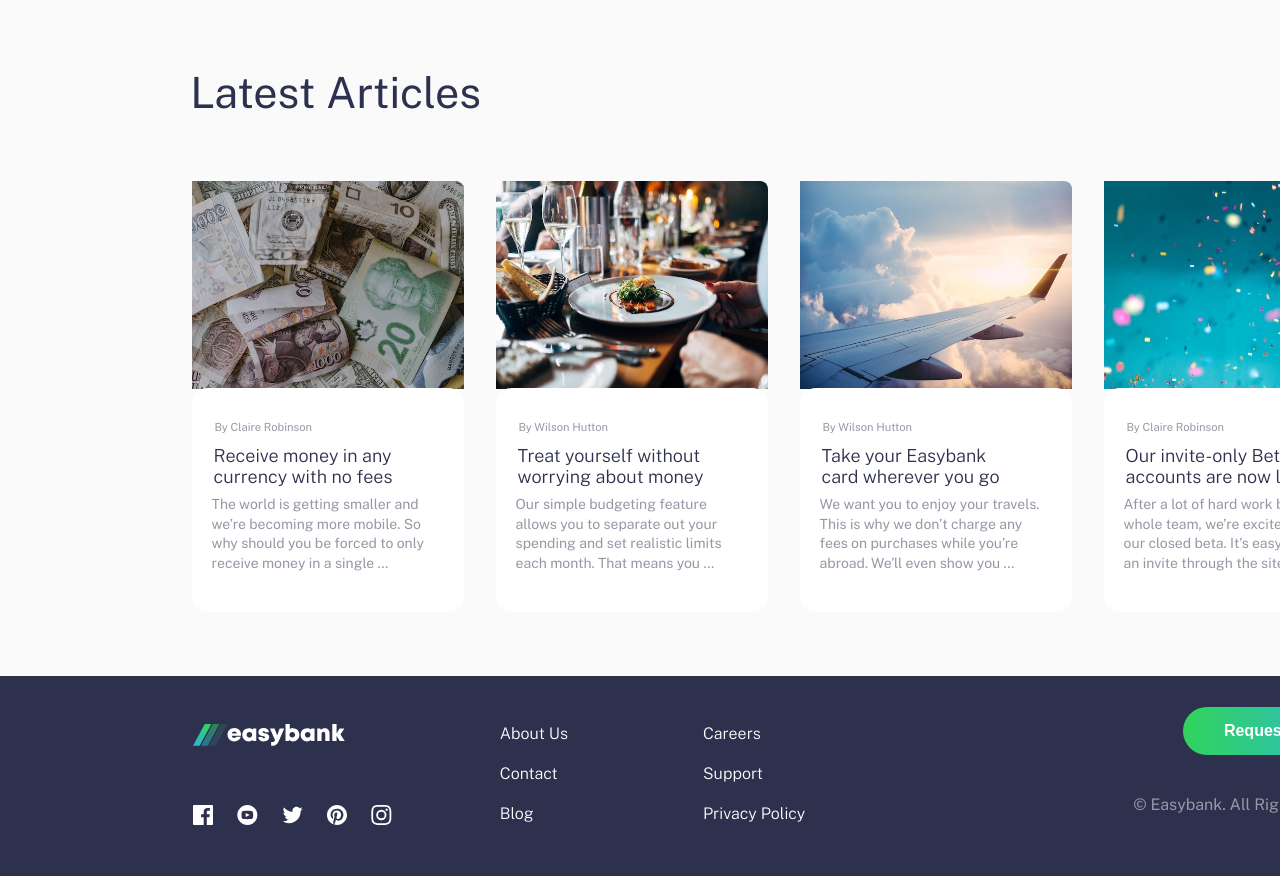
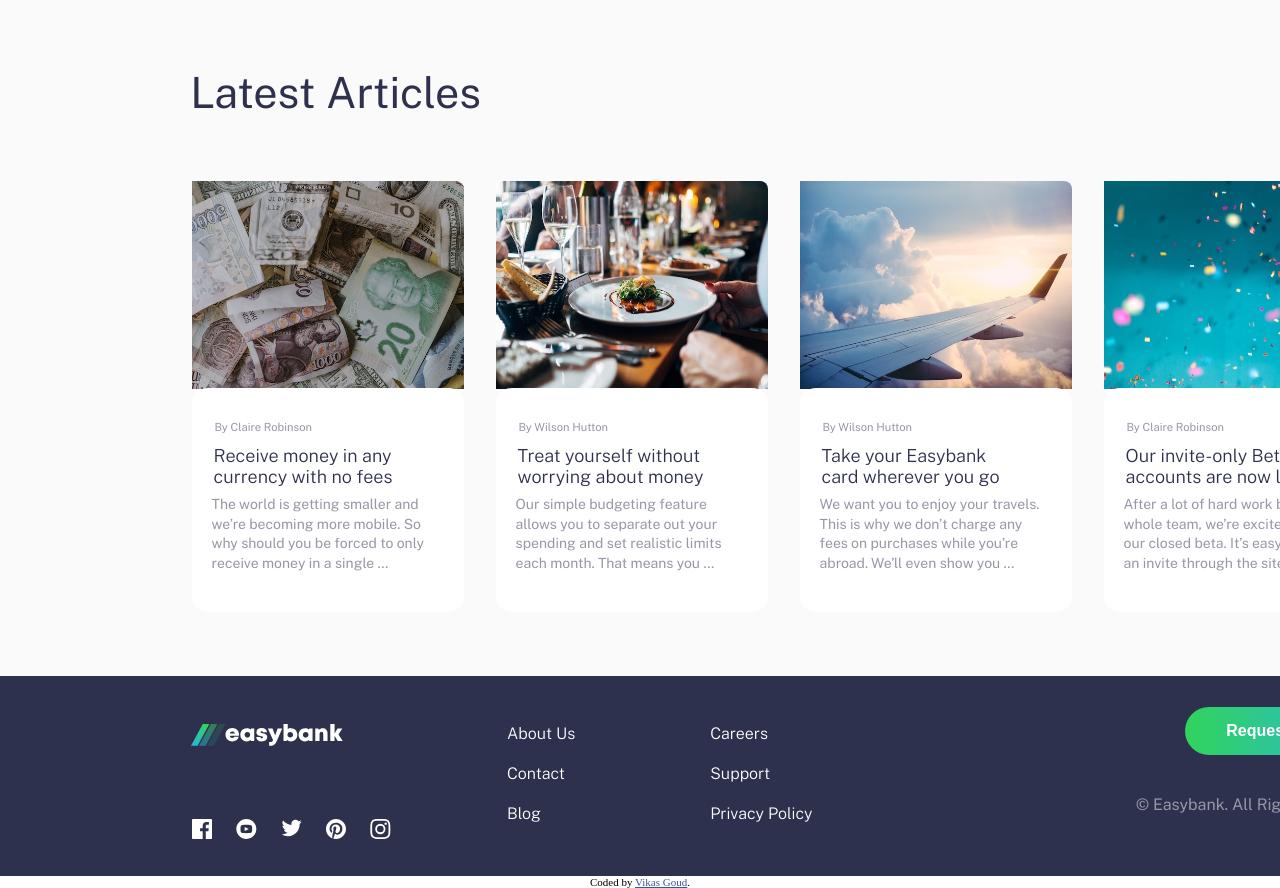
Before and after one commit to 786vikasgoud/responsive_webpage1, a plain HTML site: page index.html in a window 1280 px wide. Shown: the part 1500-2388 px from the top of the page. Drawn offline with nearby package versions, Linux system fonts and the light colour scheme.

Commit message:
initial_commit

```diff
--- a/index.css
+++ b/index.css
@@ -3,6 +3,15 @@
   padding: 0;
   box-sizing: border-box;
 }
+.attribution {
+  font-size: 11px;
+  text-align: center;
+}
+
+.attribution a {
+  color: hsl(228, 45%, 44%);
+}
+
 :root {
   --dark-blue: hsl(233, 26%, 24%);
   --Lime-Green: hsl(136, 65%, 51%);
@@ -260,7 +269,7 @@ h3 {
   object-fit: contain;
   width: 17em;
   align-self: center;
-  margin-left: -1.2em;
+  margin-left: 1.7em;
 }
 .downlogo {
   width: 9.5em;
@@ -277,6 +286,7 @@ h3 {
   padding-bottom: 1.3em;
   font-family: var(--Familys);
   font-size: 1em;
+  margin-left: 1.2em;
 }
 .button2 {
   width: 12rem;
@@ -317,6 +327,13 @@ h3 {
   text-decoration: none;
   padding: 0.5em;
 }
+.close {
+  display: none;
+  width: 1.3em;
+  margin-top: -0.3em;
+  margin-left: -3.5em;
+}
+
 .dropdown_content a:hover {
   background-color: black;
   color: white;
@@ -324,6 +341,15 @@ h3 {
 .home:hover .dropdown_content {
   display: block;
   background-color: white;
+  left: 19.5em;
+}
+.home:hover {
+  .close {
+    display: block;
+  }
+  .manu {
+    display: none;
+  }
 }
 
 @media (min-width: 1024px) {
@@ -557,10 +583,11 @@ h3 {
   }
   .socialmedia {
     position: relative;
-    right: 7em;
+    right: 7.8em;
     top: 5.5em;
     width: 2em;
     padding-bottom: 2em;
+    margin-left: 0em;
   }
   .footer2 {
     display: flex;
@@ -604,12 +631,16 @@ h3 {
       1;
   }
   .options {
+    margin-left: 0em;
     cursor: pointer;
   }
   .options:hover {
-    color: green;
+    color: var(--Lime-Green);
   }
   .heading2:hover {
-    color: green;
+    color: var(--Lime-Green);
+  }
+  .media:hover a > svg > path {
+    fill: var(--Lime-Green);
   }
 }
--- a/index.html
+++ b/index.html
@@ -18,6 +18,7 @@
         <img class="logo" src="./images/logo.svg" alt="logo" />
         <div class="home">
           <img class="manu" src="./images/icon-hamburger.svg" alt="logo" />
+          <img class="close" src="./images/icon-close.svg" alt="" />
           <div class="dropdown_content">
             <a href="#">Home</a>
             <a href="#">About</a>
@@ -175,11 +176,76 @@
           <div class="footer">
             <img class="downlogo" src="./images/footer-logo.svg" alt="logo" />
             <div class="socialmedia">
-              <img class="media" src="./images/icon-facebook.svg" alt="logo" />
-              <img class="media" src="./images/icon-youtube.svg" alt="logo" />
-              <img class="media" src="./images/icon-twitter.svg" alt="logo" />
-              <img class="media" src="./images/icon-pinterest.svg" alt="logo" />
-              <img class="media" src="./images/icon-instagram.svg" alt="logo" />
+              <div class="media">
+                <a href=""
+                  ><svg
+                    xmlns="http://www.w3.org/2000/svg"
+                    width="20"
+                    height="20"
+                  >
+                    <path
+                      fill="#FFF"
+                      d="M18.896 0H1.104C.494 0 0 .494 0 1.104v17.793C0 19.506.494 20 1.104 20h9.58v-7.745H8.076V9.237h2.606V7.01c0-2.583 1.578-3.99 3.883-3.99 1.104 0 2.052.082 2.329.119v2.7h-1.598c-1.254 0-1.496.597-1.496 1.47v1.928h2.989l-.39 3.018h-2.6V20h5.098c.608 0 1.102-.494 1.102-1.104V1.104C20 .494 19.506 0 18.896 0z"
+                    />
+                  </svg>
+                </a>
+              </div>
+              <div class="media">
+                <a href=""
+                  ><svg
+                    xmlns="http://www.w3.org/2000/svg"
+                    width="21"
+                    height="20"
+                  >
+                    <path
+                      fill="#FFF"
+                      d="M10.333 0c-5.522 0-10 4.478-10 10 0 5.523 4.478 10 10 10 5.523 0 10-4.477 10-10 0-5.522-4.477-10-10-10zm3.701 14.077c-1.752.12-5.653.12-7.402 0C4.735 13.947 4.514 13.018 4.5 10c.014-3.024.237-3.947 2.132-4.077 1.749-.12 5.651-.12 7.402 0 1.898.13 2.118 1.059 2.133 4.077-.015 3.024-.238 3.947-2.133 4.077zM8.667 8.048l4.097 1.949-4.097 1.955V8.048z"
+                    />
+                  </svg>
+                </a>
+              </div>
+              <div class="media">
+                <a href="">
+                  <svg
+                    xmlns="http://www.w3.org/2000/svg"
+                    width="21"
+                    height="18"
+                  >
+                    <path
+                      fill="#FFF"
+                      d="M20.667 2.797a8.192 8.192 0 01-2.357.646 4.11 4.11 0 001.804-2.27 8.22 8.22 0 01-2.606.996A4.096 4.096 0 0014.513.873c-2.649 0-4.595 2.472-3.997 5.038a11.648 11.648 0 01-8.457-4.287 4.109 4.109 0 001.27 5.478A4.086 4.086 0 011.47 6.59c-.045 1.901 1.317 3.68 3.29 4.075a4.113 4.113 0 01-1.853.07 4.106 4.106 0 003.834 2.85 8.25 8.25 0 01-6.075 1.7 11.616 11.616 0 006.29 1.843c7.618 0 11.922-6.434 11.662-12.205a8.354 8.354 0 002.048-2.124z"
+                    />
+                  </svg>
+                </a>
+              </div>
+              <div class="media">
+                <a href="">
+                  <svg
+                    xmlns="http://www.w3.org/2000/svg"
+                    width="20"
+                    height="20"
+                  >
+                    <path
+                      fill="#FFF"
+                      d="M10 0C4.478 0 0 4.477 0 10c0 4.237 2.636 7.855 6.356 9.312-.088-.791-.167-2.005.035-2.868.182-.78 1.172-4.97 1.172-4.97s-.299-.6-.299-1.486c0-1.39.806-2.428 1.81-2.428.852 0 1.264.64 1.264 1.408 0 .858-.545 2.14-.828 3.33-.236.995.5 1.807 1.48 1.807 1.778 0 3.144-1.874 3.144-4.58 0-2.393-1.72-4.068-4.177-4.068-2.845 0-4.515 2.135-4.515 4.34 0 .859.331 1.781.745 2.281a.3.3 0 01.069.288l-.278 1.133c-.044.183-.145.223-.335.134-1.249-.581-2.03-2.407-2.03-3.874 0-3.154 2.292-6.052 6.608-6.052 3.469 0 6.165 2.473 6.165 5.776 0 3.447-2.173 6.22-5.19 6.22-1.013 0-1.965-.525-2.291-1.148l-.623 2.378c-.226.869-.835 1.958-1.244 2.621.937.29 1.931.446 2.962.446 5.522 0 10-4.477 10-10S15.522 0 10 0z"
+                    />
+                  </svg>
+                </a>
+              </div>
+              <div class="media">
+                <a href="">
+                  <svg
+                    xmlns="http://www.w3.org/2000/svg"
+                    width="21"
+                    height="20"
+                  >
+                    <path
+                      fill="#FFF"
+                      d="M10.333 1.802c2.67 0 2.987.01 4.042.059 2.71.123 3.976 1.409 4.1 4.099.048 1.054.057 1.37.057 4.04 0 2.672-.01 2.988-.058 4.042-.124 2.687-1.386 3.975-4.099 4.099-1.055.048-1.37.058-4.042.058-2.67 0-2.986-.01-4.04-.058-2.717-.124-3.976-1.416-4.1-4.1-.048-1.054-.058-1.37-.058-4.041 0-2.67.01-2.986.058-4.04.124-2.69 1.387-3.977 4.1-4.1 1.054-.048 1.37-.058 4.04-.058zm0-1.802C7.618 0 7.278.012 6.211.06 2.579.227.56 2.242.394 5.877.345 6.944.334 7.284.334 10s.011 3.057.06 4.123c.166 3.632 2.181 5.65 5.816 5.817 1.068.048 1.408.06 4.123.06 2.716 0 3.057-.012 4.124-.06 3.628-.167 5.651-2.182 5.816-5.817.049-1.066.06-1.407.06-4.123s-.011-3.056-.06-4.122C20.11 2.249 18.093.228 14.458.06 13.39.01 13.049 0 10.333 0zm0 4.865a5.135 5.135 0 100 10.27 5.135 5.135 0 000-10.27zm0 8.468a3.333 3.333 0 110-6.666 3.333 3.333 0 010 6.666zm5.339-9.87a1.2 1.2 0 10-.001 2.4 1.2 1.2 0 000-2.4z"
+                    />
+                  </svg>
+                </a>
+              </div>
             </div>
             <div class="footer2">
               <div class="footer21">
@@ -201,5 +267,6 @@
         </footer>
       </div>
     </div>
+    <div class="attribution">Coded by <a href="#">Vikas Goud</a>.</div>
   </body>
 </html>
```
